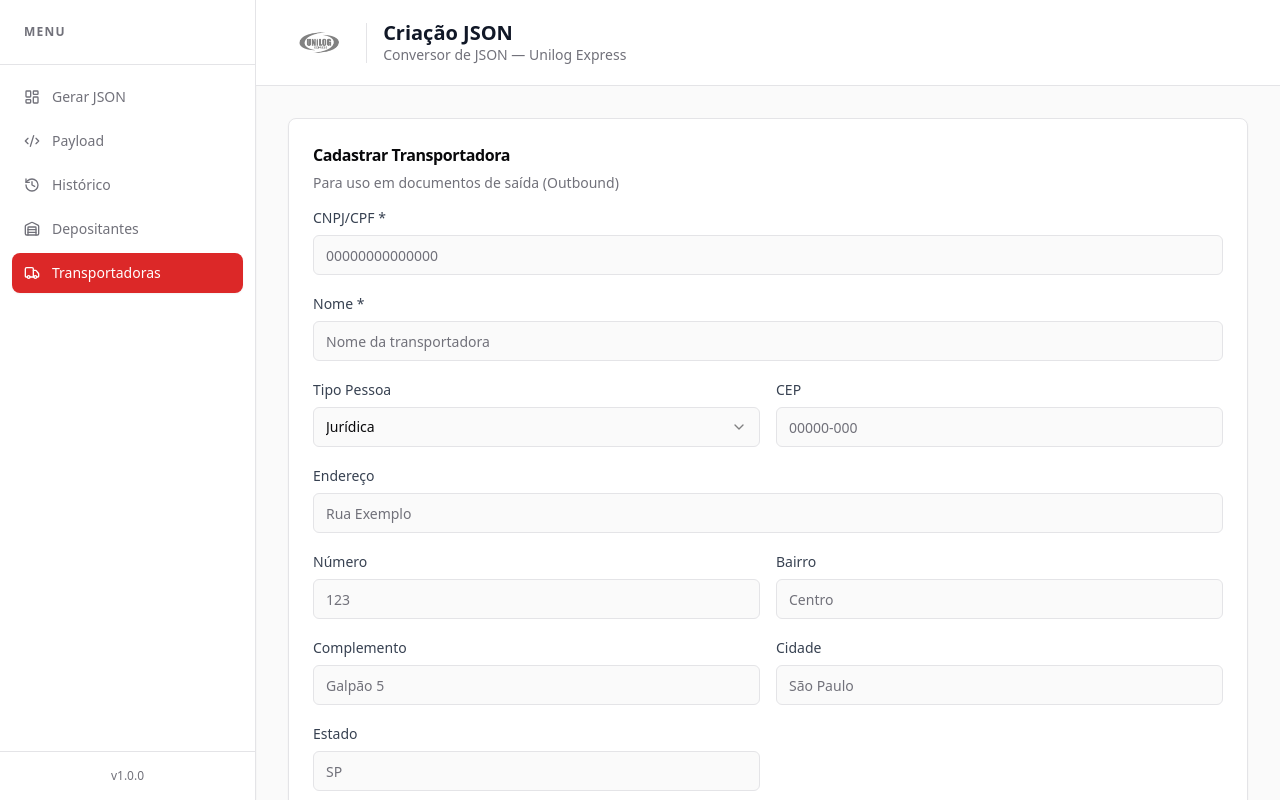
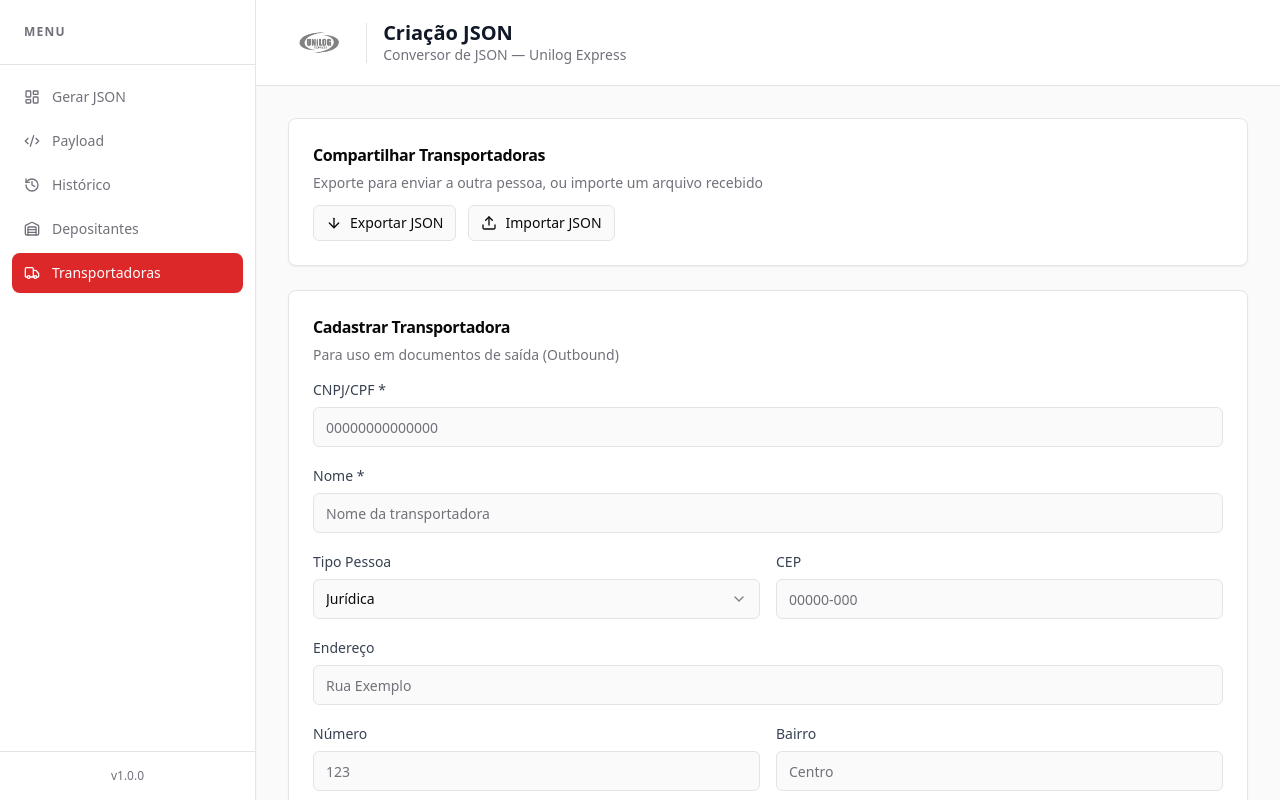
Before and after one commit to randreatta/gerar-json-unilog, a React (Vite) app: page / in a window 1280 px wide. Both pictures are taken after a click on the button "Transportadoras". Built offline with nearby package versions, Linux system fonts and the light colour scheme.

Commit message:
feat: add export/import JSON for carriers sharing
Co-Authored-By: Claude Sonnet 4.6 <noreply@anthropic.com>

```diff
--- a/src/JsonConverter.jsx
+++ b/src/JsonConverter.jsx
@@ -371,6 +371,34 @@ export default function JsonConverter() {
       } catch (err) { toast.error(`Erro: ${err.message}`); }
     };
     reader.readAsArrayBuffer(file);
+  };
+
+  // ── Export / Import carriers JSON ────────────────────────────
+  const exportCarriersJson = () => {
+    if (!Object.keys(savedCarriers).length) { toast.error('Nenhuma transportadora para exportar!'); return; }
+    const blob = new Blob([JSON.stringify(savedCarriers, null, 2)], { type: 'application/json' });
+    const url = URL.createObjectURL(blob);
+    const a = Object.assign(document.createElement('a'), { href: url, download: 'transportadoras.json' });
+    document.body.appendChild(a); a.click(); document.body.removeChild(a);
+    URL.revokeObjectURL(url);
+    notify('Transportadoras exportadas!');
+  };
+
+  const importCarriersJson = (e) => {
+    const file = e.target.files[0]; if (!file) return;
+    const reader = new FileReader();
+    reader.onload = (ev) => {
+      try {
+        const data = JSON.parse(ev.target.result);
+        if (typeof data !== 'object' || Array.isArray(data)) throw new Error('Formato inválido');
+        const merged = { ...savedCarriers, ...data };
+        storage.set('carriers-data', JSON.stringify(merged));
+        setSavedCarriers(merged);
+        toast.success(`${Object.keys(data).length} transportadora(s) importadas!`);
+      } catch { toast.error('Arquivo JSON inválido.'); }
+    };
+    reader.readAsText(file);
+    e.target.value = '';
   };
 
   // ── Export / Import depositors JSON ──────────────────────────
@@ -1206,6 +1234,30 @@ export default function JsonConverter() {
           {/* ═══════════ TRANSPORTADORAS ═══════════ */}
           {activeTab === 'carriers' && (
             <div className="max-w-5xl mx-auto space-y-6">
+
+              {/* Exportar / Importar JSON */}
+              {!editingCarrier && (
+                <Card>
+                  <CardHeader className="pb-3">
+                    <CardTitle className="text-base">Compartilhar Transportadoras</CardTitle>
+                    <p className="text-sm text-muted-foreground">Exporte para enviar a outra pessoa, ou importe um arquivo recebido</p>
+                  </CardHeader>
+                  <CardContent>
+                    <div className="flex gap-3">
+                      <Button variant="outline" size="sm" onClick={exportCarriersJson} className="gap-2">
+                        <ArrowRight className="w-4 h-4 rotate-90" />Exportar JSON
+                      </Button>
+                      <Button asChild variant="outline" size="sm">
+                        <label className="cursor-pointer flex items-center gap-2">
+                          <Upload className="w-4 h-4" />Importar JSON
+                          <input type="file" accept=".json" onChange={importCarriersJson} className="hidden" />
+                        </label>
+                      </Button>
+                    </div>
+                  </CardContent>
+                </Card>
+              )}
+
               <Card>
                 <CardHeader className="pb-3">
                   <CardTitle className="text-base">{editingCarrier ? 'Editar Transportadora' : 'Cadastrar Transportadora'}</CardTitle>
```
